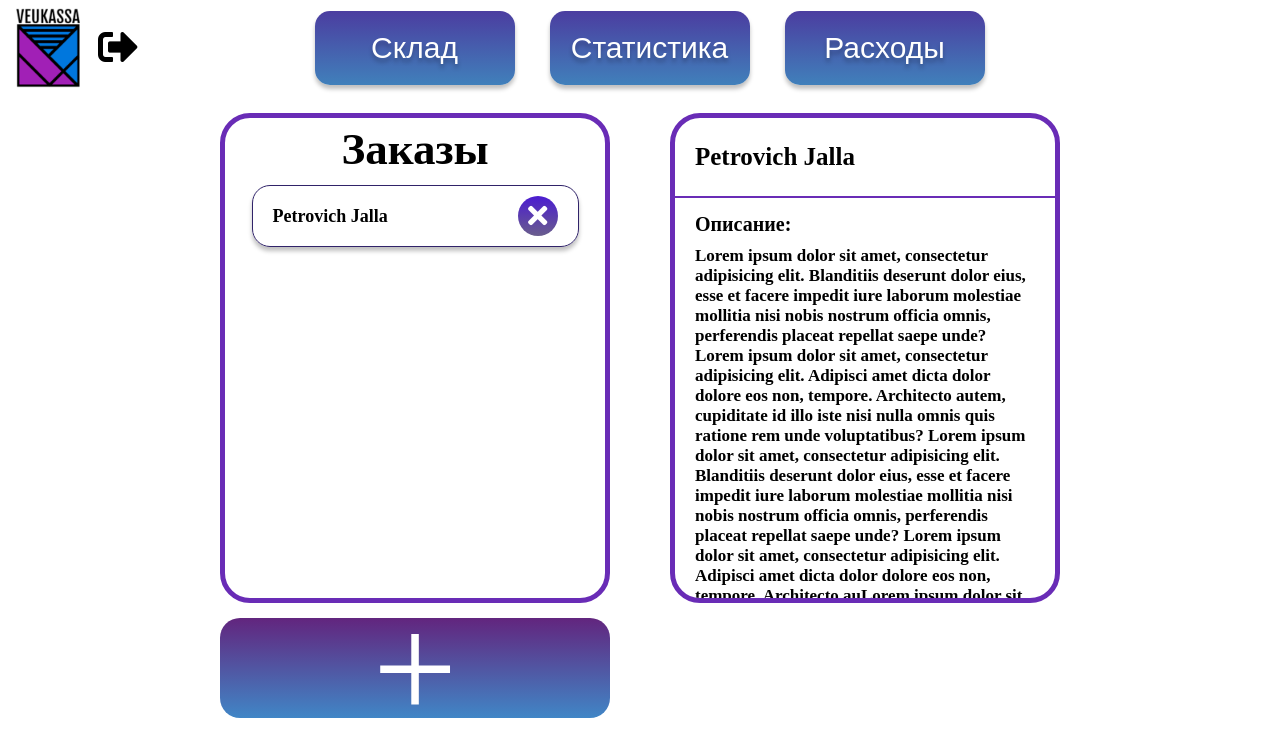
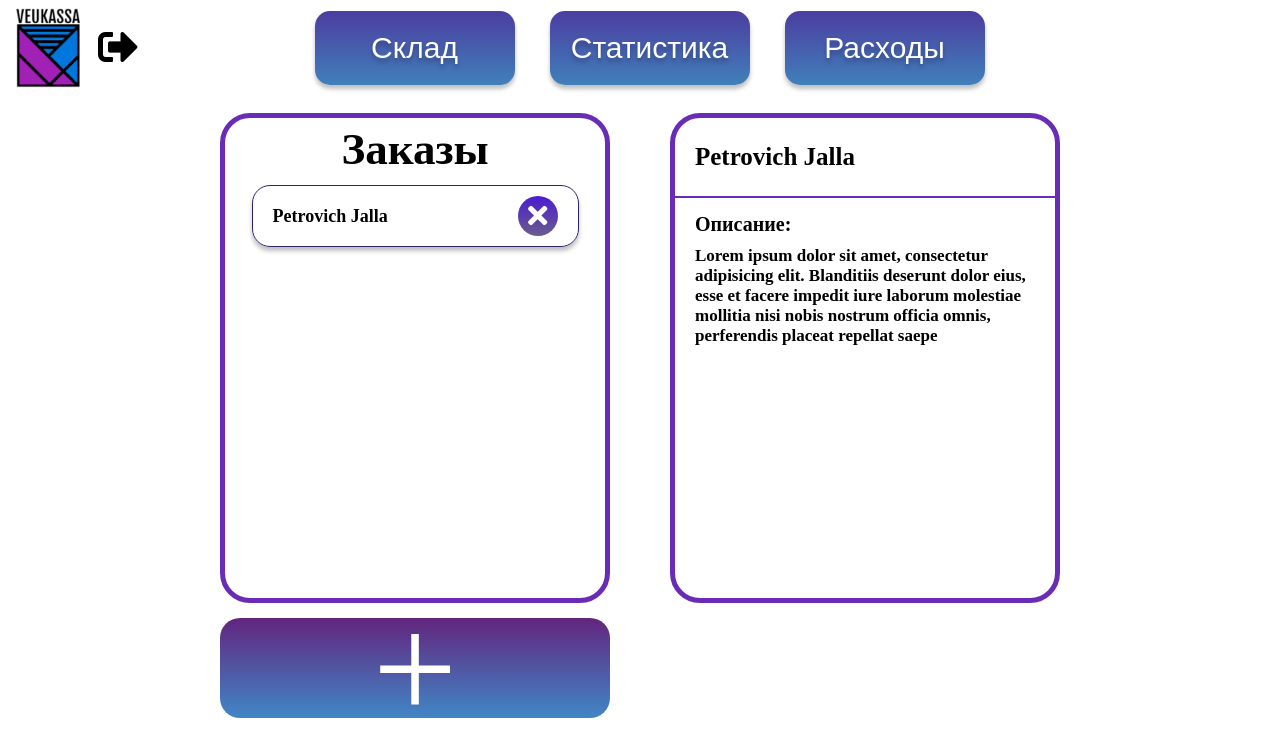
Before and after one commit to sardor0990/vue-kassa, a Vue app: page /Order in a window 1280 px wide. Shown: the top 756 px of the page. Built offline with nearby package versions, Linux system fonts and the light colour scheme; the HTML template or start-up script is replaced by a standard one.

Commit message:
все тож самое

```diff
--- a/src/views/Order.vue
+++ b/src/views/Order.vue
@@ -1,6 +1,5 @@
 <template>
     <div>
-
         <div class="container">
             <div class="orders-col">
                 <div class="box">
@@ -31,30 +30,7 @@
                             impedit iure laborum molestiae mollitia nisi nobis nostrum officia omnis, perferendis
                             placeat
                             repellat saepe
-                            unde? Lorem ipsum dolor sit amet, consectetur adipisicing elit. Adipisci amet dicta dolor
-                            dolore
-                            eos non,
-                            tempore. Architecto autem, cupiditate id illo iste nisi nulla omnis quis ratione rem unde
-                            voluptatibus?
-                            Lorem ipsum dolor sit amet, consectetur adipisicing elit. Blanditiis deserunt dolor eius,
-                            esse
-                            et facere
-                            impedit iure laborum molestiae mollitia nisi nobis nostrum officia omnis, perferendis
-                            placeat
-                            repellat saepe
-                            unde? Lorem ipsum dolor sit amet, consectetur adipisicing elit. Adipisci amet dicta dolor
-                            dolore
-                            eos non,
-                            tempore. Architecto auLorem ipsum dolor sit amet, consectetur adipisicing elit. Blanditiis
-                            deserunt dolor
-                            eius, esse et facere
-                            impedit iure laborum molestiae mollitia nisi nobis nostrum officia omnis, perferendis
-                            placeat
-                            repellat saepe
-                            unde? Lorem ipsum dolor sit amet, consectetur adipisicing elit. Adipisci amet dicta dolor
-                            dolore
-                            eos non,
-                            tempore. Architecto au
+
                         </div>
                     </div>
                 </div>
@@ -66,9 +42,7 @@
 <script>
     export default {
         name: 'Order'
-
     }
-
 </script>
 
 
@@ -77,34 +51,28 @@
         padding: 20px;
         font-size: 25px;
     }
-
     ::-webkit-scrollbar {
         width: 8px;
         height: 5px;
     }
-
     ::-webkit-scrollbar-track-piece {
         margin: 18px 5px
     }
-
     ::-webkit-scrollbar-thumb:vertical {
         height: 5px;
         background: #DCDCDC;
         border-radius: 40px;
     }
-
     .container {
-      margin-top: 20px;
+        margin-top: 20px;
         display: flex;
         justify-content: center;
     }
-
     .orders-col {
         display: flex;
         flex-direction: column;
         align-items: center;
     }
-
     .add-button {
         width: 390px;
         height: 100px;
@@ -112,14 +80,12 @@
         display: flex;
         justify-content: center;
         align-items: center;
-
         cursor: pointer;
         color: white;
         font-size: 150px;
         background: linear-gradient(180deg, #62257E 0%, rgba(20, 106, 185, 0.81) 100%);
         border-radius: 20px;
     }
-
     .box {
         margin: 5px 30px;
         display: flex;
@@ -127,13 +93,11 @@
         flex-direction: column;
         width: 380px;
         height: 480px;
-
         border: 5px #692CB6 solid;
         border-radius: 30px;
         overflow-y: auto;
         overflow-x: hidden;
     }
-
     .box__title {
         margin: 5px 0 10px 0;
         font-style: normal;
@@ -141,7 +105,6 @@
         font-size: 45px;
         color: black;
     }
-
     .user-box {
         position: relative;
         margin-bottom: 20px;
@@ -151,59 +114,47 @@
         display: flex;
         justify-content: space-between;
         align-items: center;
-
-
         background: linear-gradient(180deg, #FFFFFF 0%, rgba(255, 255, 255, 0.63) 100%);
         border: 1px solid #302369;
         box-shadow: 0px 4px 4px rgba(0, 0, 0, 0.25);
         border-radius: 18px;
     }
-
     .user-box__name {
         font-style: normal;
         font-weight: 700;
         font-size: 18px;
         color: black;
     }
-
     .user-box__delete {
         display: flex;
         justify-content: center;
         align-items: center;
         height: 40px;
         width: 40px;
-
         cursor: pointer;
         font-size: 28px;
         color: white;
         border-radius: 50%;
         background: linear-gradient(180deg, #4B1CD1 0%, rgba(25, 6, 79, 0.65) 100%);
     }
-
     .box-name {
         padding: 5px;
         width: 100%;
         font-weight: 700;
         border-bottom: 2px solid #692CB6;
     }
-
     .box-description {
         padding: 15px 20px;
     }
-
     .box-description__title {
         font-size: 20px;
         font-weight: 700;
         text-align: left;
         margin-bottom: 10px;
     }
-
     .box-description__text {
         text-align: left;
         font-size: 17px;
-
         font-weight: 700;
     }
-
-
 </style>
```
Also changed, not shown: src/views/Add.vue (+52 -45 lines).
